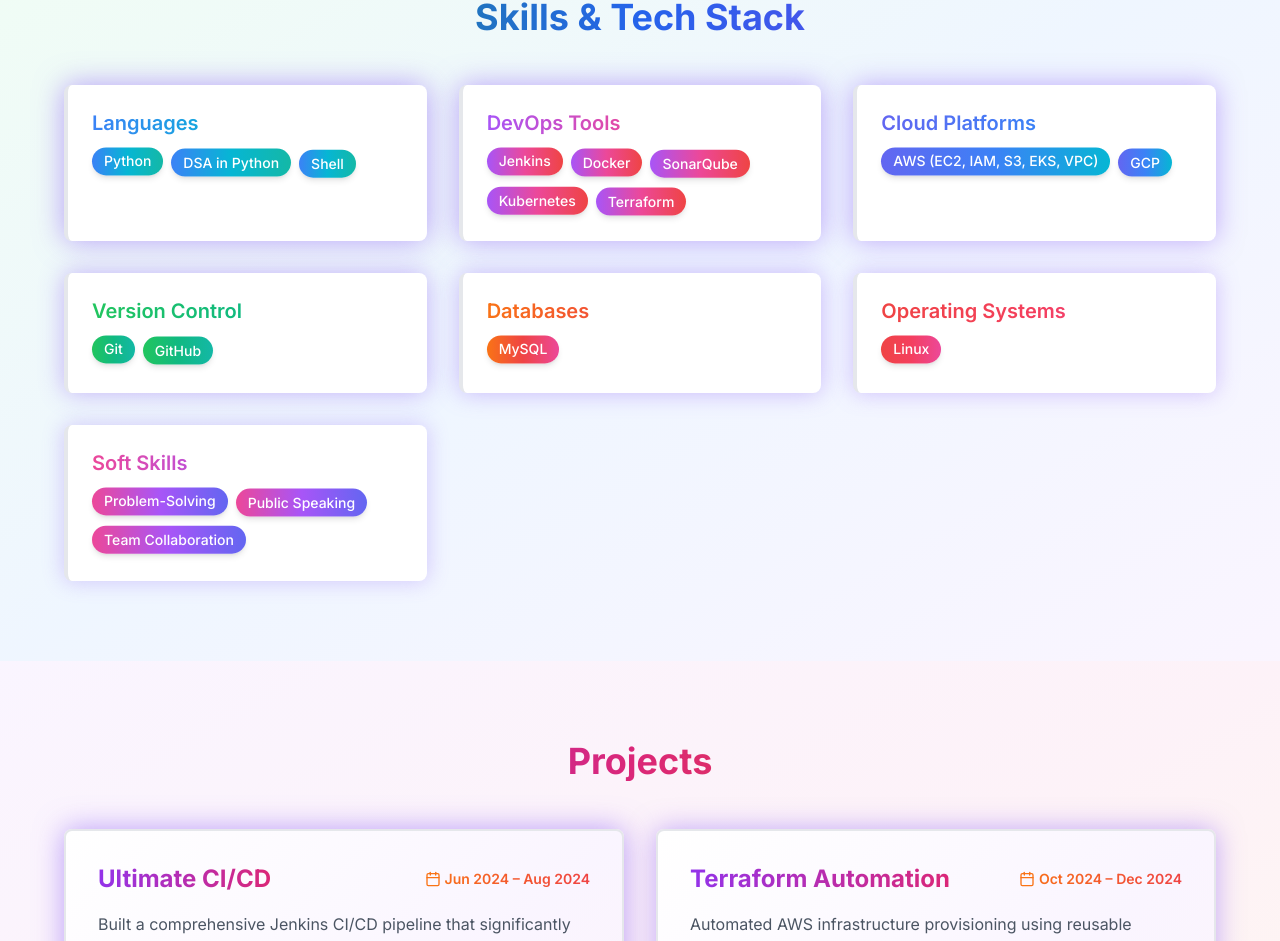
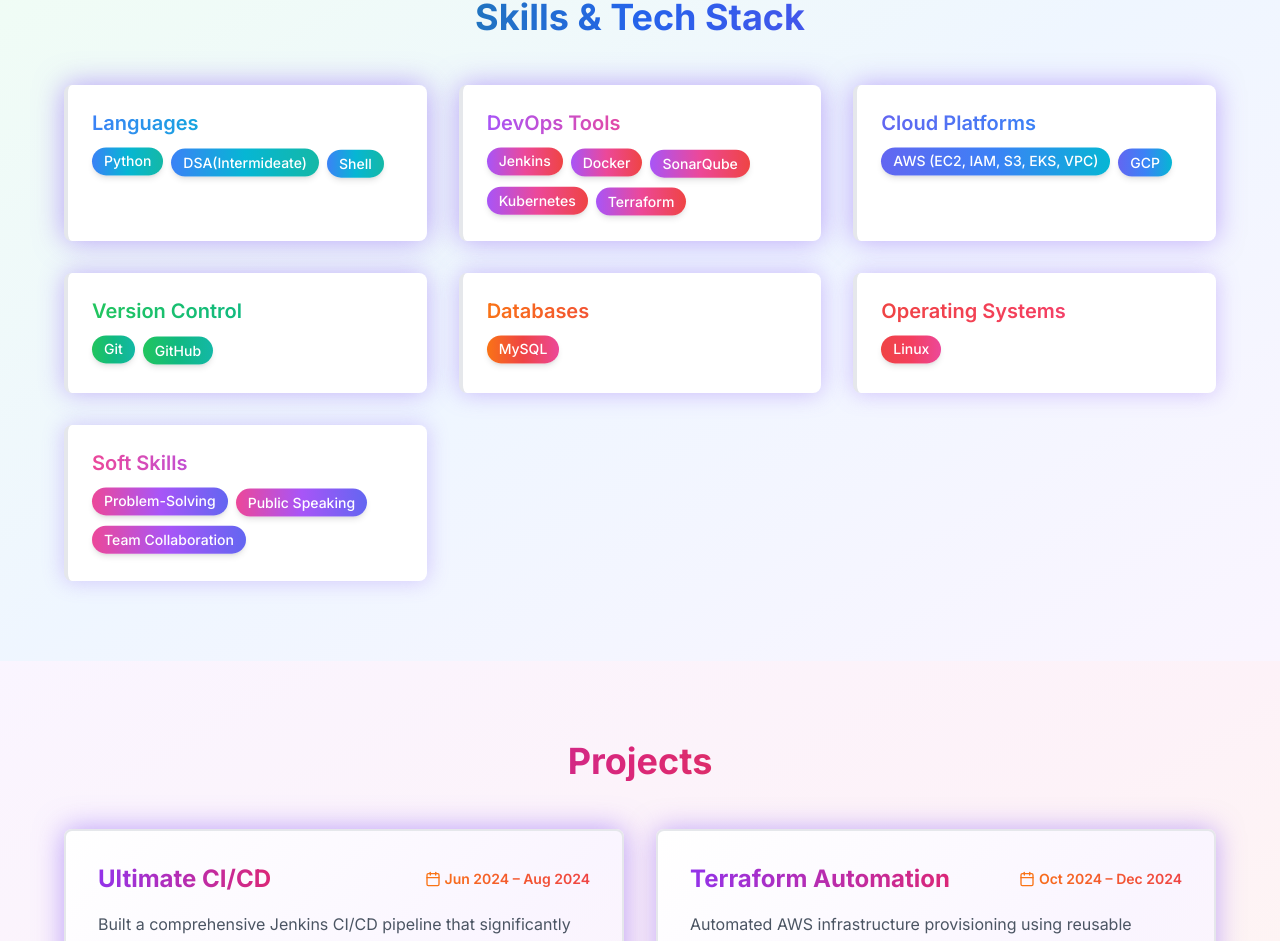
Before and after one commit to vinaykumar325-glitch/my-portfolio-B, a React (Vite) app: page / in a window 1280 px wide. Shown: the part 1587-2528 px from the top of the page. Built offline with nearby package versions, Linux system fonts and the light colour scheme.

Commit message:
Updated Skills.tsx

```diff
--- a/src/components/Skills.tsx
+++ b/src/components/Skills.tsx
@@ -5,7 +5,7 @@ const Skills: React.FC = () => {
   const skills: Skill[] = [
     {
       category: 'Languages',
-      skills: ['Python', 'DSA in Python', 'Shell']
+      skills: ['Python', 'DSA(Intermideate)', 'Shell']
     },
     {
       category: 'DevOps Tools',
```
